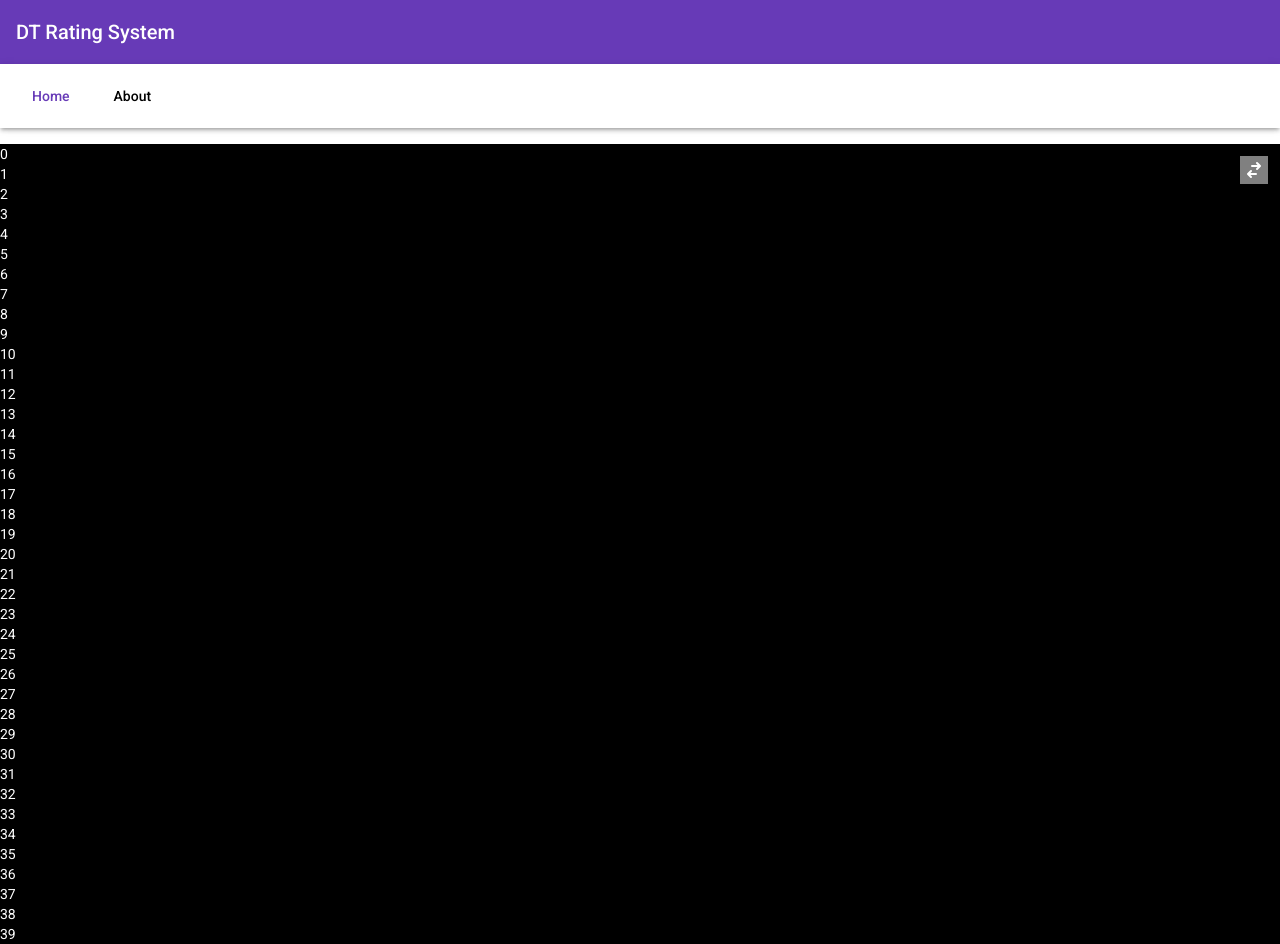
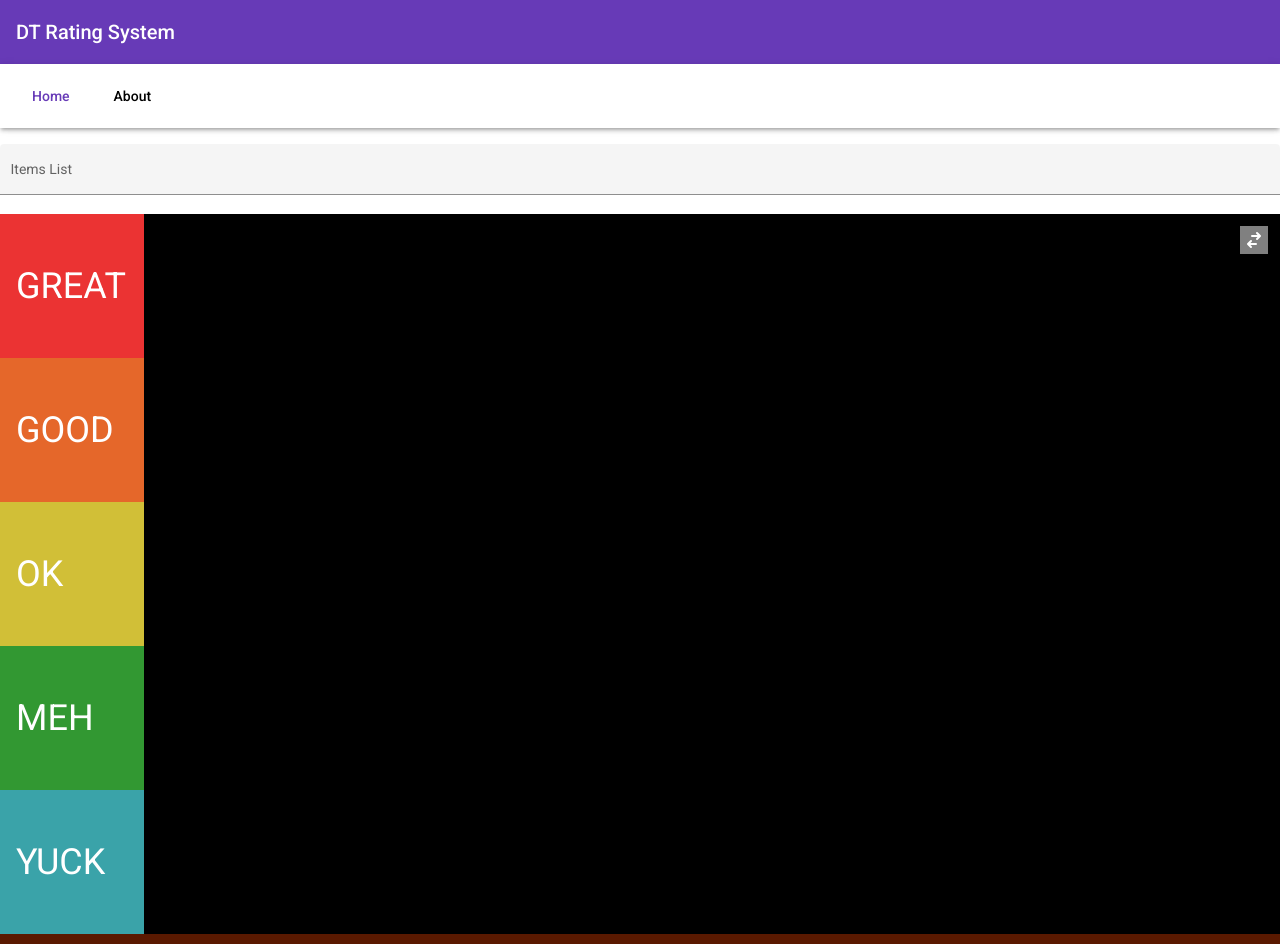
Before and after one commit to almahdi/dt-tierlist, an Angular app: page / in a window 1280 px wide. Shown: the top 944 px of the page. Built offline with nearby package versions, Linux system fonts and the light colour scheme.

Commit message:
design and colors from thumbnail

```diff
--- a/src/app/app.component.html
+++ b/src/app/app.component.html
@@ -1,14 +1,6 @@
 <div>
   <!-- Navbar -->
-  <div class="sticky w-full top-0 z-10 bg-white">
-    <mat-toolbar color="primary">
-      <span>DT Rating System</span>
-    </mat-toolbar>
-    <mat-toolbar-row class="flex gap-3 mat-elevation-z3">
-      <a mat-button color="primary">Home</a>
-      <button mat-button>About</button>
-    </mat-toolbar-row>
-  </div>
+  <app-navbar></app-navbar>
   <div class="pb-4"></div>
   <!-- End of Navbar -->
 
--- /dev/null
+++ b/src/app/components/inputs-form.component.ts
@@ -0,0 +1,71 @@
+import { ChangeDetectionStrategy, Component } from '@angular/core';
+import { ReactiveFormsModule } from '@angular/forms';
+import { MatButtonModule } from '@angular/material/button';
+import { CommonModule } from '@angular/common';
+import { MatFormFieldModule } from '@angular/material/form-field';
+import { MatChipInputEvent, MatChipsModule } from '@angular/material/chips';
+import { MatIconModule } from '@angular/material/icon';
+import { COMMA, ENTER } from '@angular/cdk/keycodes';
+
+
+
+@Component({
+  selector: 'app-inputs-form',
+  changeDetection: ChangeDetectionStrategy.OnPush,
+  template: `
+<mat-form-field class="w-full" appearance="fill">
+  <mat-label>Items List</mat-label>
+  <mat-chip-list #chipList aria-label="Fruit selection">
+    <mat-chip *ngFor="let item of items" (removed)="remove(item)">
+      {{item}}
+      <button matChipRemove>
+        <mat-icon>cancel</mat-icon>
+      </button>
+    </mat-chip>
+    <input placeholder="New item..."
+           [matChipInputFor]="chipList"
+           [matChipInputSeparatorKeyCodes]="separatorKeysCodes"
+           [matChipInputAddOnBlur]="addOnBlur"
+           (matChipInputTokenEnd)="add($event)">
+  </mat-chip-list>
+</mat-form-field>
+  `,
+  standalone: true,
+  imports: [
+    CommonModule,
+    ReactiveFormsModule,
+    MatButtonModule,
+    MatFormFieldModule,
+    MatChipsModule,
+    MatIconModule,
+  ],
+})
+export class InputsFormComponent {
+  addOnBlur = true;
+  readonly separatorKeysCodes = [ENTER, COMMA] as const;
+  items: String[] = []; //This is where the list of Products will be
+
+  constructor() {}
+  ngOnInit(): void {}
+
+  add(event: MatChipInputEvent): void {
+    const value = (event.value || '').trim();
+
+    // Add our fruit
+    if (value) {
+      this.items.push(value);
+    }
+
+    // Clear the input value
+    event.chipInput!.clear();
+  }
+
+  remove(item: String): void {
+    const index = this.items.indexOf(item);
+
+    if (index >= 0) {
+      this.items.splice(index, 1);
+    }
+  }
+
+}
--- /dev/null
+++ b/src/app/components/navbar.component.ts
@@ -0,0 +1,30 @@
+import { Component } from '@angular/core';
+import { ReactiveFormsModule } from '@angular/forms';
+import { MatToolbarModule } from '@angular/material/toolbar';
+import { MatButtonModule } from '@angular/material/button';
+import { CommonModule } from '@angular/common';
+
+@Component({
+  selector: 'app-navbar',
+  template: `
+    <div class="sticky w-full top-0 z-10 bg-white">
+      <mat-toolbar color="primary">
+        <span>DT Rating System</span>
+      </mat-toolbar>
+      <mat-toolbar-row class="flex gap-3 mat-elevation-z3">
+        <a mat-button color="primary">Home</a>
+        <button mat-button>About</button>
+      </mat-toolbar-row>
+    </div>
+  `,
+  standalone: true,
+  imports: [
+    CommonModule,
+    ReactiveFormsModule,
+    MatToolbarModule,
+    MatButtonModule,
+  ],
+})
+export class NavbarComponent {
+  constructor() {}
+}
--- a/src/app/pages/main/main.component.html
+++ b/src/app/pages/main/main.component.html
@@ -1,9 +1,13 @@
-<!-- End of Appbar -->
-<div class="flex flex-col relative bg-black text-white">
-  <div class="absolute top-3 right-3 transform -translate-x-25 bg-white/50 p-1 hover:bg-white hover:text-black transition-all">
+<!-- Data Form -->
+<app-inputs-form></app-inputs-form>
+<!-- Rating Component -->
+<div class="flex relative flex-col text-white bg-black">
+  <div
+    class="absolute top-3 right-3 p-1 transition-all transform hover:text-black hover:bg-white -translate-x-25 bg-white/50"
+  >
     <svg
       xmlns="http://www.w3.org/2000/svg"
-      class="h-5 w-5"
+      class="w-5 h-5"
       viewBox="0 0 20 20"
       fill="currentColor"
     >
@@ -12,5 +16,19 @@
       />
     </svg>
   </div>
-  <div *ngFor="let item of items">{{ item }}</div>
+  <div *ngFor="let category of categories" class="flex">
+    <div
+      class="w-36 h-36 p-4 text-4xl uppercase flex align-center items-center"
+      [style]="getStyle(category)"
+    >
+      <span> {{ category.name }} </span>
+    </div>
+    <div class="col-span-11"></div>
+  </div>
+  <div class="bg-[#5a1900] h-40 text-4xl flex gap-4 p-3">
+    <mat-chip class="text-4xl">test</mat-chip>
+    <mat-chip>test</mat-chip>
+    <mat-chip>test</mat-chip>
+    <mat-chip>test</mat-chip>
+  </div>
 </div>
--- a/src/app/pages/main/main.component.ts
+++ b/src/app/pages/main/main.component.ts
@@ -1,25 +1,55 @@
-import { Component, OnInit } from '@angular/core';
+import { ChangeDetectionStrategy, Component } from '@angular/core';
 import { ReactiveFormsModule } from '@angular/forms';
-import { MatToolbarModule } from '@angular/material/toolbar';
-import { MatButtonModule } from '@angular/material/button';
 import { CommonModule } from '@angular/common';
+import { InputsFormComponent } from 'src/app/components/inputs-form.component';
+import { DomSanitizer } from '@angular/platform-browser';
+import { MatChipsModule } from '@angular/material/chips';
+
+export interface ICategory {
+  name: string;
+  color: string;
+}
 
 @Component({
   selector: 'app-main-page',
   templateUrl: './main.component.html',
+  changeDetection: ChangeDetectionStrategy.OnPush,
   standalone: true,
   imports: [
     CommonModule,
     ReactiveFormsModule,
-    MatToolbarModule,
-    MatButtonModule,
+    InputsFormComponent,
+    MatChipsModule,
   ],
 })
-export class MainPageComponent implements OnInit {
-  items = [...Array(100)].map((_, i) => i);
-  constructor() {}
-  ngOnInit(): void {}
-  onSubmit(model: any) {
-    console.log({ model });
+export class MainPageComponent {
+  items: String[] = [];
+  categories: ICategory[] = [
+    {
+      name: 'Great',
+      color: '#eb3333',
+    },
+    {
+      name: 'Good',
+      color: '#e5672a',
+    },
+    {
+      name: 'Ok',
+      color: '#d1bf37',
+    },
+    {
+      name: 'MEH',
+      color: '#329832',
+    },
+    {
+      name: 'Yuck',
+      color: '#3aa3a9',
+    },
+  ];
+  getStyle(category: ICategory) {
+    return this.doms.bypassSecurityTrustStyle(
+      `background-color: ${category.color};`
+    );
   }
+  constructor(private doms: DomSanitizer) {}
 }
```
Also changed, not shown: src/app/app.module.ts (+2 -5 lines), 1 other file (tests, documents, lock files or other folders).
